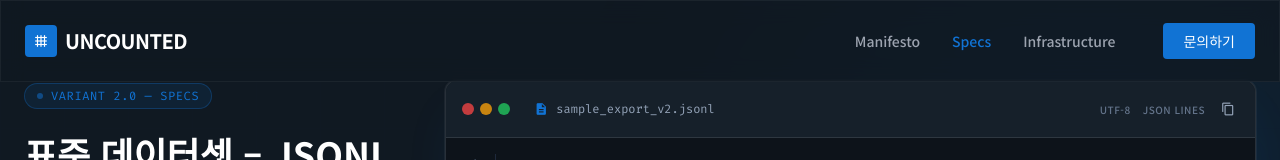
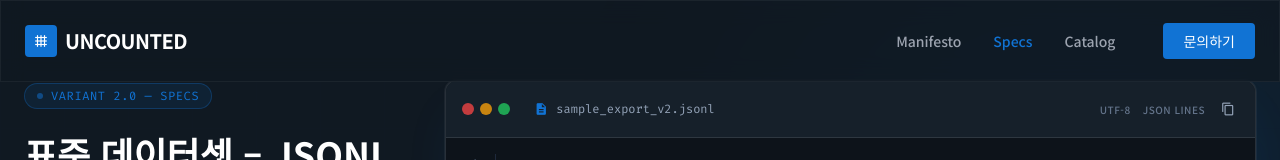
Before and after one commit to CrazyURL/uncounted-web, a plain HTML site: page specs.html in a window 1280 px wide. Shown: the top 160 px of the page. Drawn offline with nearby package versions, Linux system fonts and the light colour scheme.

Commit message:
Update specs.html

```diff
--- a/specs.html
+++ b/specs.html
@@ -101,7 +101,7 @@
     <nav class="hidden md:flex items-center gap-8">
       <a class="text-sm font-medium text-gray-500 hover:text-primary dark:text-gray-400 dark:hover:text-white transition-colors" href="/">Manifesto</a>
       <a class="text-sm font-medium text-primary dark:text-primary transition-colors" href="/specs.html">Specs</a>
-      <a class="text-sm font-medium text-gray-500 hover:text-primary dark:text-gray-400 dark:hover:text-white transition-colors" href="#">Infrastructure</a>
+      <a class="text-sm font-medium text-gray-500 hover:text-primary dark:text-gray-400 dark:hover:text-white transition-colors" href="/catalog.html">Catalog</a>
       <a class="ml-4 px-5 py-2 text-sm font-medium text-white bg-primary hover:bg-primary/90 rounded transition-colors" href="#">문의하기</a>
     </nav>
 
@@ -115,7 +115,7 @@
     <div class="max-w-7xl mx-auto px-6 py-4 flex flex-col gap-3">
       <a class="text-sm font-medium text-gray-700 dark:text-gray-200 hover:text-primary transition-colors" href="/">Manifesto</a>
       <a class="text-sm font-medium text-primary transition-colors" href="/specs.html">Specs</a>
-      <a class="text-sm font-medium text-gray-700 dark:text-gray-200 hover:text-primary transition-colors" href="#">Infrastructure</a>
+      <a class="text-sm font-medium text-gray-700 dark:text-gray-200 hover:text-primary transition-colors" href="/catalog.html">Catalog</a>
       <a class="mt-2 px-5 py-3 text-sm font-medium text-white bg-primary hover:bg-primary/90 rounded transition-colors text-center" href="#">문의하기</a>
     </div>
   </div>
```
